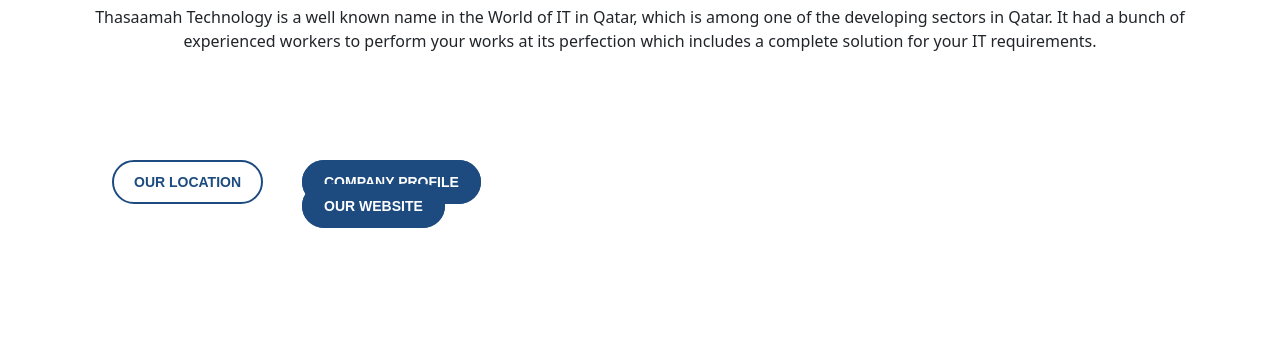
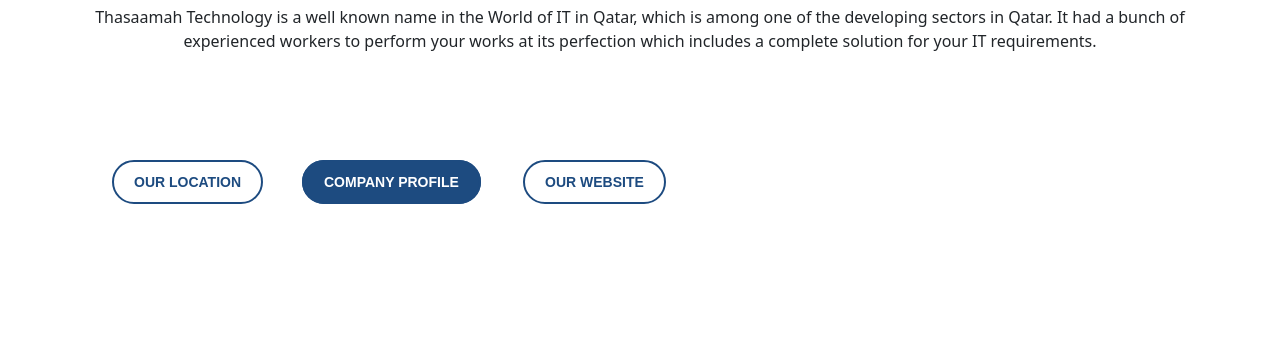
Before and after one commit to Thasaamah/Company-Profile, a plain HTML site: page index.html in a window 1280 px wide. Shown: the part 449-800 px from the top of the page. Drawn offline with Linux system fonts and the light colour scheme.

Commit message:
Update style.css

```diff
--- a/assets/css/style.css
+++ b/assets/css/style.css
@@ -121,10 +121,10 @@
 
 
 .button-3 a{
-  position: relative;
-     left: 190px;
-    background: #1d4b80;
-    color: white;
+     position: relative;
+    left: 411px;
+    /* background: #1d4b80; */
+    color: #1d4b80;
     border: 2px solid #1d4b80;
     border-radius: 500px;
     text-transform: uppercase;
@@ -132,8 +132,8 @@
     font-family: "Rubik", sans-serif;
     font-weight: 700;
     padding: 12px 20px;
-      text-decoration: none;
-      bottom: 24px;
+    text-decoration: none;
+    bottom: 48px;
 }
 
 
```
